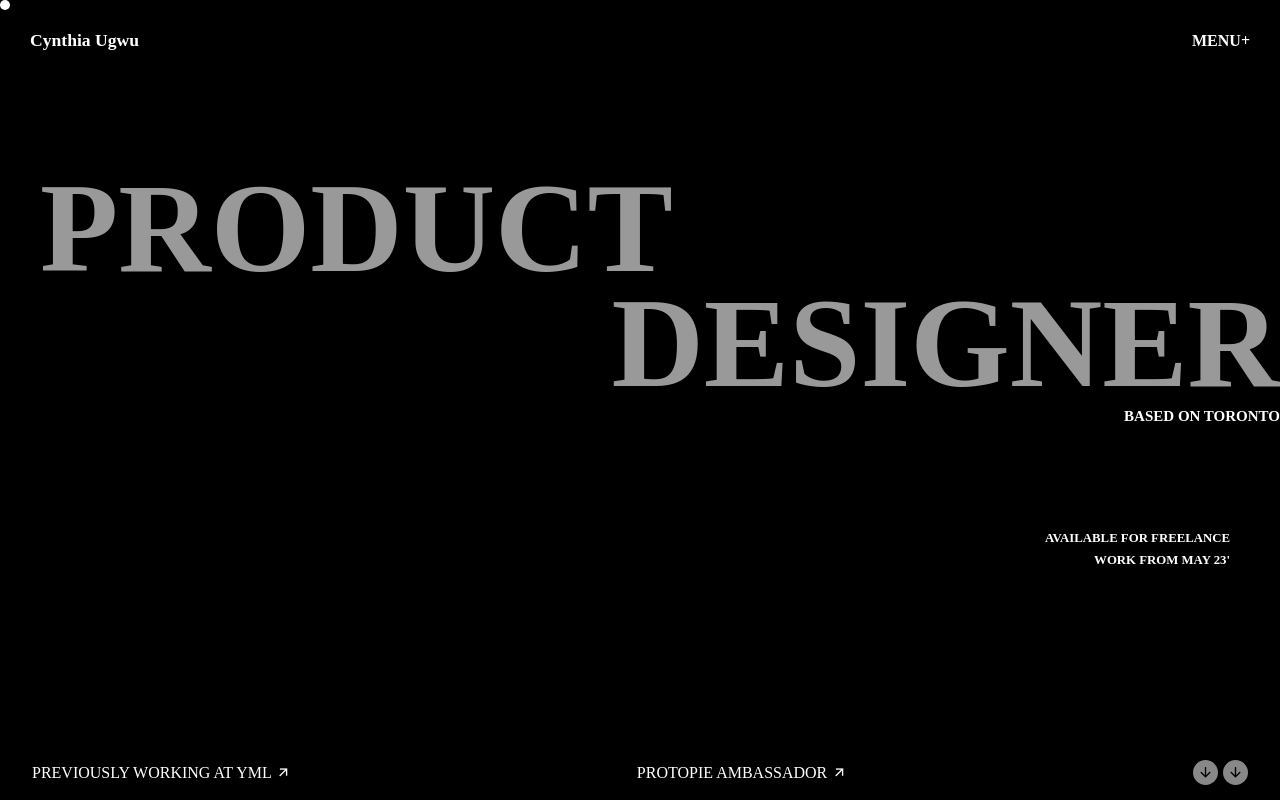
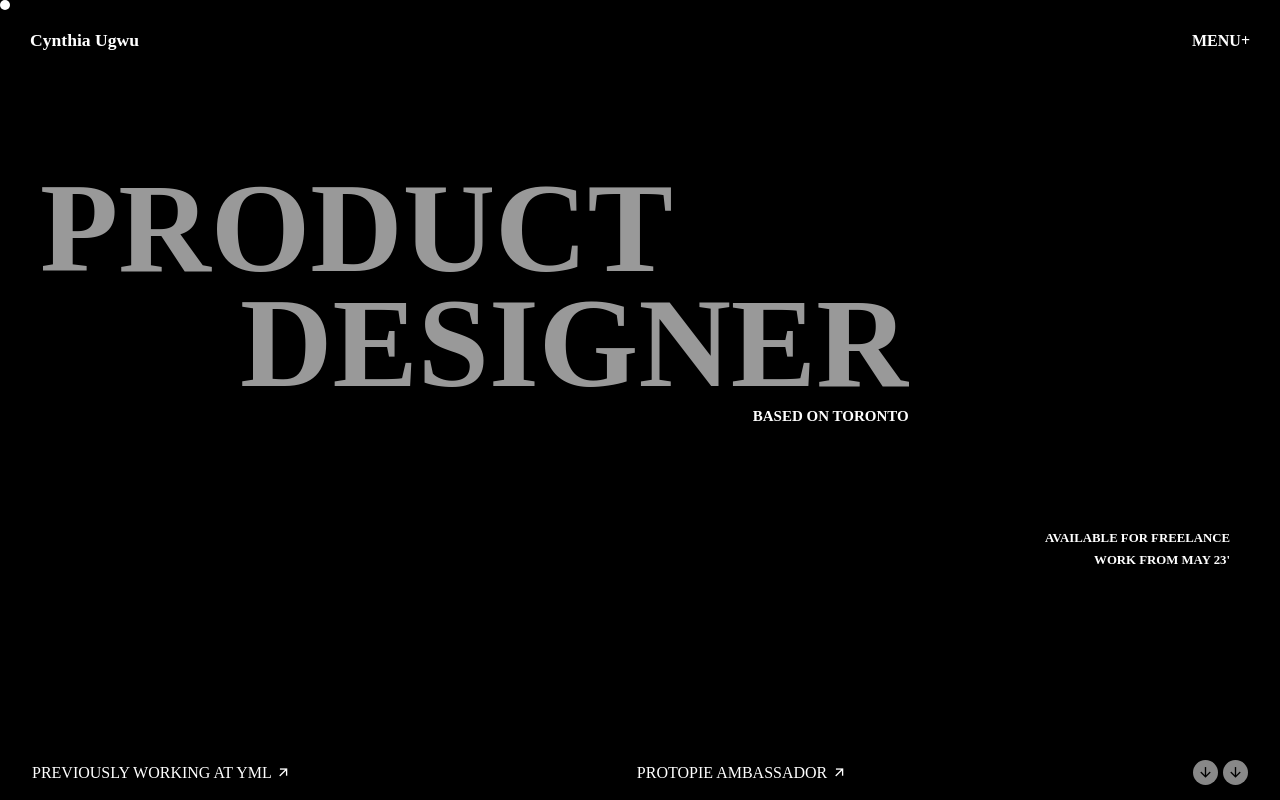
Before and after one commit to gmsakibursabbir/Cynthia-Ugwu, a plain HTML site: page index.html in a window 1280 px wide. Drawn offline with nearby package versions, Linux system fonts and the light colour scheme.

Commit message:
Update style.css

```diff
--- a/style.css
+++ b/style.css
@@ -34,7 +34,7 @@ body {
 }
 
 .bounding {
-  /* width: fit-content; */
+  width: fit-content;
   overflow: hidden;
 }
 
@@ -92,7 +92,7 @@ body {
   display: flex;
   flex-direction: column;
   align-items: end;
-  /* width: fit-content; */
+  width: fit-content;
 }
 
 .blocktext h5 {
@@ -250,7 +250,7 @@ body {
   font-weight: 900;
   line-height: 1.5;
   margin: 0;
-  /* -webkit-mask-image: -webkit-radial-gradient(#000, #fff); */
+  -webkit-mask-image: -webkit-radial-gradient(#000, #fff);
   padding: 0;
   text-transform: uppercase;
 }
```
